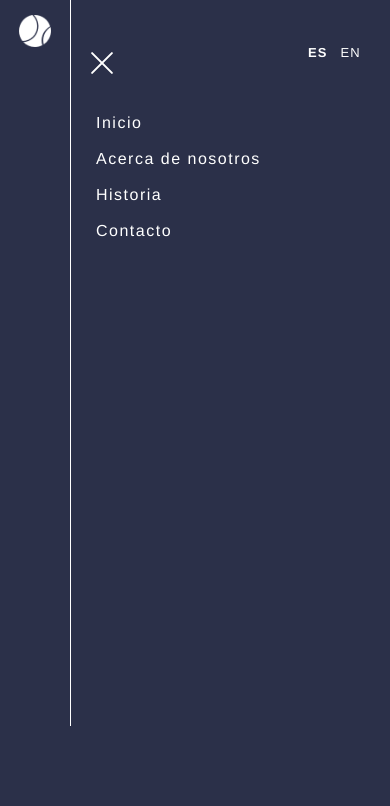
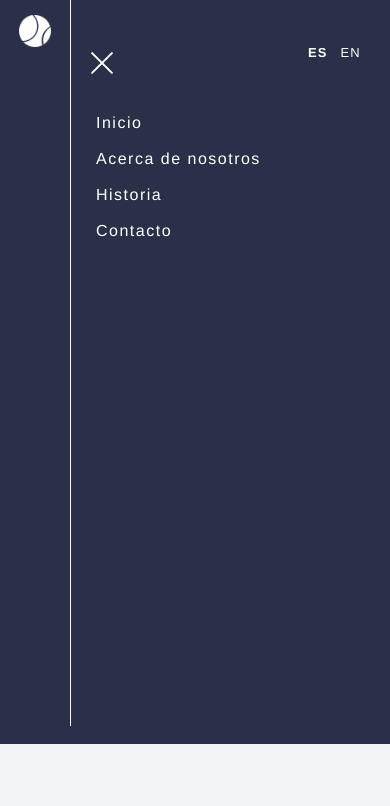
Before and after one commit to milosmiler/demo-proyecto-tennis.github.io, a plain HTML site: page index.html in a window 390 px wide. Both pictures are taken after a click on the element 101 px from the left and 64 px from the top of the page. Shown: the top 806 px of the page. Drawn offline with Linux system fonts and the light colour scheme.

```diff
--- a/css/style.css
+++ b/css/style.css
@@ -908,7 +908,7 @@
     header nav {
         position: fixed;
         width: 100%;
-        height: 200%;
+        height: calc(100vh - 60px);
         background: #2b3049;
         left: 0;
         top: -40px;
```
